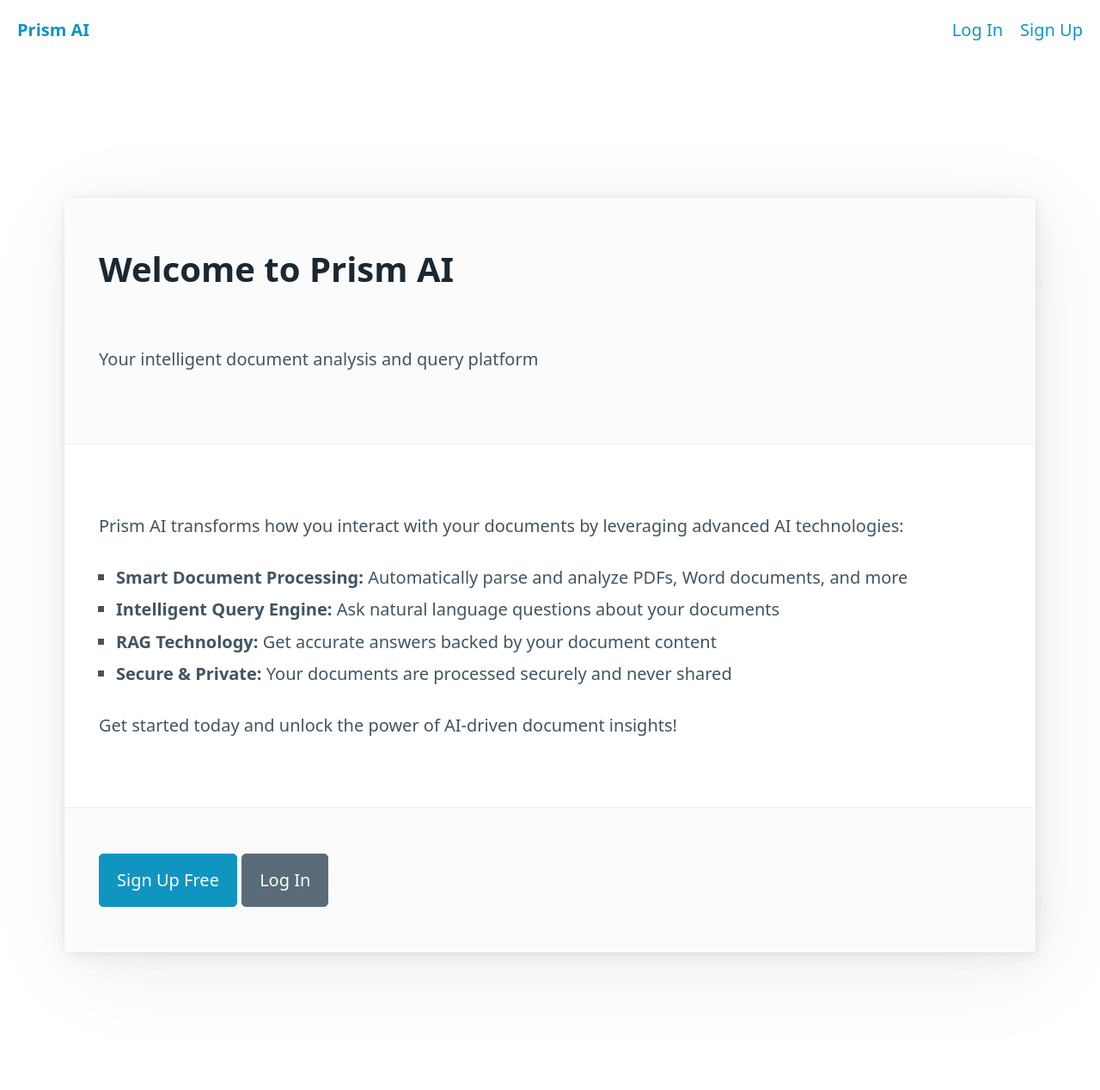
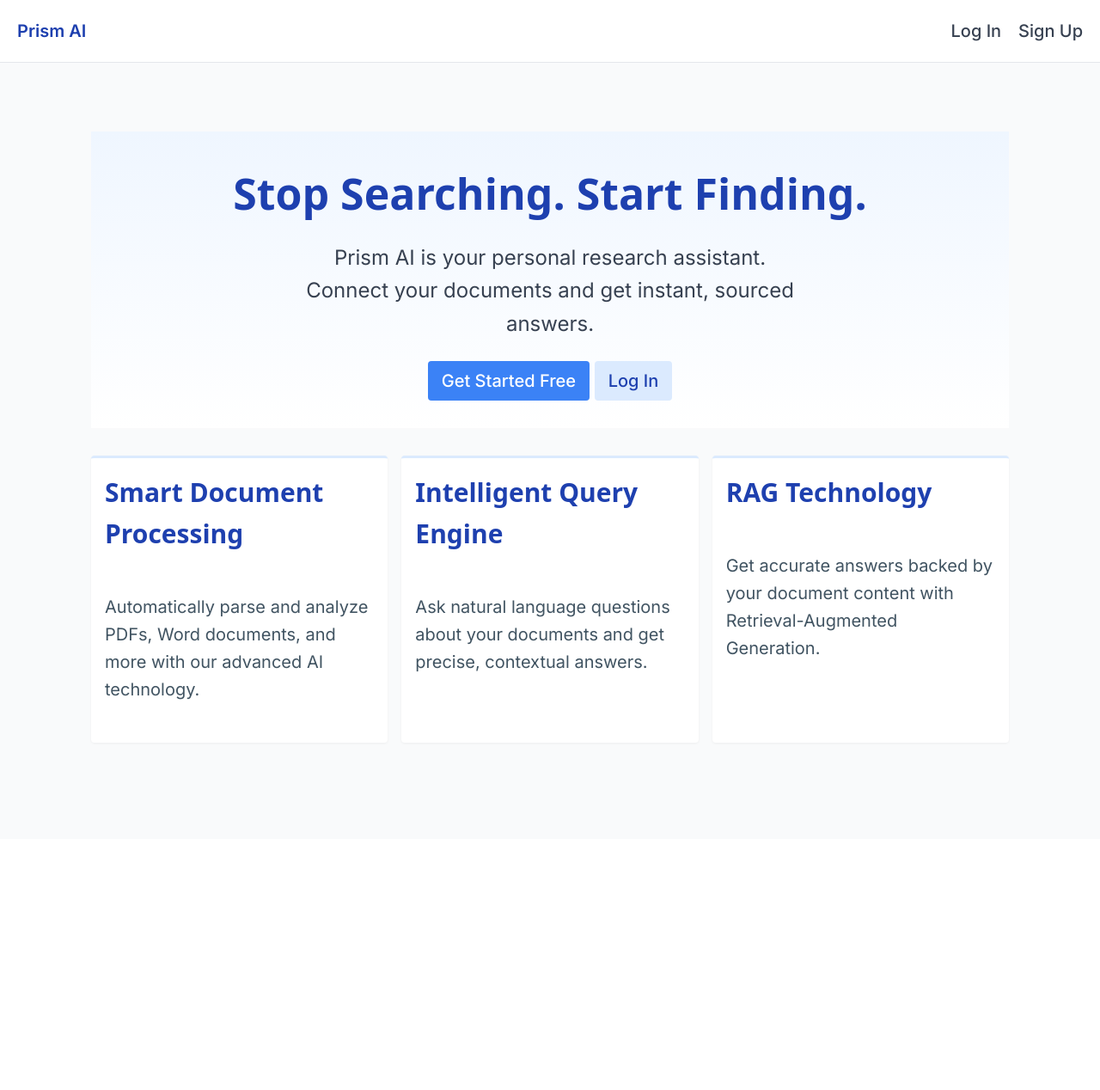
Before and after one commit to gitau15/Prism-AI, a FastAPI app: page / in a window 1280 px wide. Shown: the whole page at 86% size. After the commit the page ends 865 px from the top, so only its background shows below. Run offline with FastAPI, Linux system fonts and the light colour scheme; parts of the project's set-up code (start-up, migrations or seed data) failed here and were passed over.

Commit message:
new css styles for the website and updated templates

```diff
--- /dev/null
+++ b/app/static/css/style.css
@@ -0,0 +1,357 @@
+/* Prism AI Custom Styles */
+:root {
+  /* Primary Blue */
+  --primary-blue: #3B82F6;
+  --lightest-blue: #EFF6FF;
+  --light-blue: #DBEAFE;
+  --hover-blue: #93C5FD;
+  --dark-blue: #1E40AF;
+  --darker-blue: #1E3A8A;
+  --darkest-blue: #172554;
+
+  /* Neutral Grays */
+  --white: #FFFFFF;
+  --near-white: #F9FAFB;
+  --dark-gray: #374151;
+  --border-gray: #E5E7EB;
+
+  /* Status Colors */
+  --success-green: #10B981;
+  --error-red: #EF4444;
+
+  /* Typography */
+  --font-primary: 'Inter', sans-serif;
+
+  /* Spacing (8-point grid) */
+  --space-xs: 4px;
+  --space-sm: 8px;
+  --space-md: 16px;
+  --space-lg: 24px;
+  --space-xl: 32px;
+  --space-xxl: 48px;
+}
+
+/* Base Styles */
+body {
+  font-family: var(--font-primary);
+  background-color: var(--near-white);
+  color: var(--dark-gray);
+  line-height: 1.6;
+}
+
+/* Container */
+.container {
+  max-width: 1100px;
+  padding-left: var(--space-md);
+  padding-right: var(--space-md);
+  margin-left: auto;
+  margin-right: auto;
+}
+
+.container-fluid {
+  background-color: var(--white);
+  border-bottom: 1px solid var(--border-gray);
+}
+
+/* Navigation */
+nav ul:first-child li strong a {
+  color: var(--dark-blue);
+  font-weight: 600;
+}
+
+nav ul:last-child li a {
+  color: var(--dark-gray);
+  font-weight: 500;
+}
+
+nav ul:last-child li a:hover {
+  color: var(--primary-blue);
+}
+
+/* Headings */
+h1, h2, h3, h4, h5, h6 {
+  color: var(--dark-blue);
+  font-weight: 600;
+}
+
+/* Buttons */
+button, [role="button"] {
+  background-color: var(--primary-blue);
+  border: none;
+  color: var(--white);
+  font-weight: 500;
+  padding: var(--space-sm) var(--space-md);
+  border-radius: var(--space-xs);
+  cursor: pointer;
+  transition: background-color 0.2s ease;
+}
+
+button:hover, [role="button"]:hover {
+  background-color: var(--dark-blue);
+}
+
+button.secondary, [role="button"].secondary {
+  background-color: var(--light-blue);
+  color: var(--dark-blue);
+}
+
+button.secondary:hover, [role="button"].secondary:hover {
+  background-color: var(--hover-blue);
+}
+
+button.contrast, [role="button"].contrast {
+  background-color: var(--dark-blue);
+}
+
+button.contrast:hover, [role="button"].contrast:hover {
+  background-color: var(--darkest-blue);
+}
+
+/* Forms */
+input, textarea, select {
+  border: 1px solid var(--border-gray);
+  border-radius: var(--space-xs);
+  padding: var(--space-sm) var(--space-md);
+  font-family: var(--font-primary);
+  font-size: 1rem;
+}
+
+input:focus, textarea:focus, select:focus {
+  outline: none;
+  border-color: var(--primary-blue);
+  box-shadow: 0 0 0 3px rgba(59, 130, 246, 0.2);
+}
+
+/* Cards */
+.card {
+  background-color: var(--white);
+  border-radius: var(--space-xs);
+  padding: var(--space-md);
+  box-shadow: 0 1px 3px rgba(0, 0, 0, 0.05);
+  border: 1px solid var(--border-gray);
+}
+
+/* Alerts */
+.alert {
+  padding: var(--space-md);
+  border-radius: var(--space-xs);
+  margin-bottom: var(--space-md);
+}
+
+.alert-success {
+  background-color: rgba(16, 185, 129, 0.1);
+  border: 1px solid var(--success-green);
+  color: var(--dark-gray);
+}
+
+.alert-danger {
+  background-color: rgba(239, 68, 68, 0.1);
+  border: 1px solid var(--error-red);
+  color: var(--dark-gray);
+}
+
+/* Tables */
+table {
+  width: 100%;
+  border-collapse: collapse;
+}
+
+table th {
+  color: var(--darker-blue);
+  text-align: left;
+  padding: var(--space-md);
+  border-bottom: 2px solid var(--border-gray);
+}
+
+table td {
+  padding: var(--space-md);
+  border-bottom: 1px solid var(--border-gray);
+}
+
+/* Status Badges */
+.badge {
+  display: inline-block;
+  padding: var(--space-xs) var(--space-sm);
+  border-radius: 20px;
+  font-size: 0.8rem;
+  font-weight: 500;
+}
+
+.badge-ready {
+  background-color: var(--success-green);
+  color: var(--white);
+}
+
+.badge-processing {
+  background-color: var(--primary-blue);
+  color: var(--white);
+}
+
+.badge-failed {
+  background-color: var(--error-red);
+  color: var(--white);
+}
+
+/* Grid */
+.grid {
+  gap: var(--space-md);
+}
+
+/* Hero Section */
+.hero {
+  background: linear-gradient(to bottom, var(--lightest-blue), var(--white));
+  padding: var(--space-xl) var(--space-md);
+  text-align: center;
+  margin-bottom: var(--space-xl);
+}
+
+.hero h1 {
+  font-size: 2.5rem;
+  margin-bottom: var(--space-md);
+}
+
+.hero p {
+  font-size: 1.2rem;
+  max-width: 600px;
+  margin: 0 auto var(--space-lg);
+  color: var(--dark-gray);
+}
+
+/* Features Section */
+.features {
+  margin-bottom: var(--space-xl);
+}
+
+.feature-card {
+  background-color: var(--white);
+  border-top: 3px solid var(--light-blue);
+  border-radius: var(--space-xs);
+  padding: var(--space-md);
+  height: 100%;
+  box-shadow: 0 1px 3px rgba(0, 0, 0, 0.05);
+}
+
+.feature-card h3 {
+  margin-top: 0;
+}
+
+/* Usage Stats */
+.stats-grid {
+  display: grid;
+  grid-template-columns: repeat(auto-fit, minmax(250px, 1fr));
+  gap: var(--space-md);
+  margin-bottom: var(--space-xl);
+}
+
+.stat-card {
+  background-color: var(--white);
+  border-radius: var(--space-xs);
+  padding: var(--space-md);
+  text-align: center;
+  box-shadow: 0 1px 3px rgba(0, 0, 0, 0.05);
+}
+
+.stat-number {
+  font-size: 2rem;
+  font-weight: 600;
+  color: var(--primary-blue);
+  margin: var(--space-sm) 0;
+}
+
+.progress-bar {
+  height: 8px;
+  background-color: var(--light-blue);
+  border-radius: 4px;
+  overflow: hidden;
+  margin: var(--space-md) 0;
+}
+
+.progress-fill {
+  height: 100%;
+  background-color: var(--primary-blue);
+}
+
+/* Document Upload Area */
+.upload-area {
+  border: 2px dashed var(--light-blue);
+  border-radius: var(--space-md);
+  padding: var(--space-xl);
+  text-align: center;
+  margin-bottom: var(--space-xl);
+  transition: border-color 0.2s ease;
+}
+
+.upload-area:hover {
+  border-color: var(--hover-blue);
+}
+
+/* Query Interface */
+.query-container {
+  display: grid;
+  grid-template-columns: 1fr 1fr;
+  gap: var(--space-xl);
+  margin-bottom: var(--space-xl);
+}
+
+.query-input {
+  background-color: var(--white);
+  border-radius: var(--space-xs);
+  padding: var(--space-md);
+  box-shadow: 0 1px 3px rgba(0, 0, 0, 0.05);
+}
+
+.query-answer {
+  background-color: var(--white);
+  border-radius: var(--space-xs);
+  padding: var(--space-md);
+  box-shadow: 0 1px 3px rgba(0, 0, 0, 0.05);
+}
+
+.query-textarea {
+  width: 100%;
+  min-height: 150px;
+  margin-bottom: var(--space-md);
+}
+
+.answer-placeholder {
+  color: var(--dark-gray);
+  font-style: italic;
+  text-align: center;
+  padding: var(--space-xl);
+}
+
+/* Loading Indicator */
+.loading {
+  text-align: center;
+  padding: var(--space-md);
+}
+
+.spinner {
+  border: 4px solid rgba(59, 130, 246, 0.2);
+  border-top: 4px solid var(--primary-blue);
+  border-radius: 50%;
+  width: 40px;
+  height: 40px;
+  animation: spin 1s linear infinite;
+  margin: 0 auto var(--space-md);
+}
+
+@keyframes spin {
+  0% { transform: rotate(0deg); }
+  100% { transform: rotate(360deg); }
+}
+
+/* Responsive Adjustments */
+@media (max-width: 768px) {
+  .query-container {
+    grid-template-columns: 1fr;
+  }
+
+  .hero h1 {
+    font-size: 2rem;
+  }
+
+  .hero p {
+    font-size: 1rem;
+  }
+}
--- a/app/templates/base.html
+++ b/app/templates/base.html
@@ -4,7 +4,11 @@
     <meta charset="UTF-8">
     <meta name="viewport" content="width=device-width, initial-scale=1.0">
     <title>{% block title %}Prism AI{% endblock %}</title>
+    <link rel="preconnect" href="https://fonts.googleapis.com">
+    <link rel="preconnect" href="https://fonts.gstatic.com" crossorigin>
+    <link href="https://fonts.googleapis.com/css2?family=Inter:wght@400;500;600&display=swap" rel="stylesheet">
     <link rel="stylesheet" href="https://cdn.jsdelivr.net/npm/@picocss/pico@1/css/pico.min.css">
+    <link rel="stylesheet" href="/static/css/style.css">
     <script src="/static/js/main.js"></script>
 </head>
 <body>
--- a/app/templates/index.html
+++ b/app/templates/index.html
@@ -3,28 +3,27 @@
 {% block title %}Prism AI - Intelligent Document Query System{% endblock %}
 
 {% block content %}
-<article>
-    <header>
-        <h1>Welcome to Prism AI</h1>
-        <p>Your intelligent document analysis and query platform</p>
-    </header>
+<section class="hero">
+    <h1>Stop Searching. Start Finding.</h1>
+    <p>Prism AI is your personal research assistant. Connect your documents and get instant, sourced answers.</p>
+    <a href="/register" role="button">Get Started Free</a>
+    <a href="/login" role="button" class="secondary">Log In</a>
+</section>
 
-    <section>
-        <p>Prism AI transforms how you interact with your documents by leveraging advanced AI technologies:</p>
-
-        <ul>
-            <li><strong>Smart Document Processing:</strong> Automatically parse and analyze PDFs, Word documents, and more</li>
-            <li><strong>Intelligent Query Engine:</strong> Ask natural language questions about your documents</li>
-            <li><strong>RAG Technology:</strong> Get accurate answers backed by your document content</li>
-            <li><strong>Secure & Private:</strong> Your documents are processed securely and never shared</li>
-        </ul>
-
-        <p>Get started today and unlock the power of AI-driven document insights!</p>
-    </section>
-
-    <footer>
-        <a href="/register" role="button">Sign Up Free</a>
-        <a href="/login" role="button" class="secondary">Log In</a>
-    </footer>
-</article>
+<section class="features">
+    <div class="grid">
+        <div class="feature-card">
+            <h3>Smart Document Processing</h3>
+            <p>Automatically parse and analyze PDFs, Word documents, and more with our advanced AI technology.</p>
+        </div>
+        <div class="feature-card">
+            <h3>Intelligent Query Engine</h3>
+            <p>Ask natural language questions about your documents and get precise, contextual answers.</p>
+        </div>
+        <div class="feature-card">
+            <h3>RAG Technology</h3>
+            <p>Get accurate answers backed by your document content with Retrieval-Augmented Generation.</p>
+        </div>
+    </div>
+</section>
 {% endblock %}
--- a/app/templates/login.html
+++ b/app/templates/login.html
@@ -3,7 +3,7 @@
 {% block title %}Log In - Prism AI{% endblock %}
 
 {% block content %}
-<article>
+<div class="card">
     <header>
         <h1>Log In to Prism AI</h1>
         <p>Access your account to continue</p>
@@ -30,5 +30,5 @@
     </form>
 
     <p>Don't have an account? <a href="/register">Sign up here</a></p>
-</article>
+</div>
 {% endblock %}
--- a/app/templates/register.html
+++ b/app/templates/register.html
@@ -3,7 +3,7 @@
 {% block title %}Sign Up - Prism AI{% endblock %}
 
 {% block content %}
-<article>
+<div class="card">
     <header>
         <h1>Create a Prism AI Account</h1>
         <p>Join thousands of users transforming how they work with documents</p>
@@ -30,5 +30,5 @@
     </form>
 
     <p>Already have an account? <a href="/login">Log in here</a></p>
-</article>
+</div>
 {% endblock %}
```
Also changed, not shown: app/templates/dashboard.html (+30 -19 lines), 1 other file.
